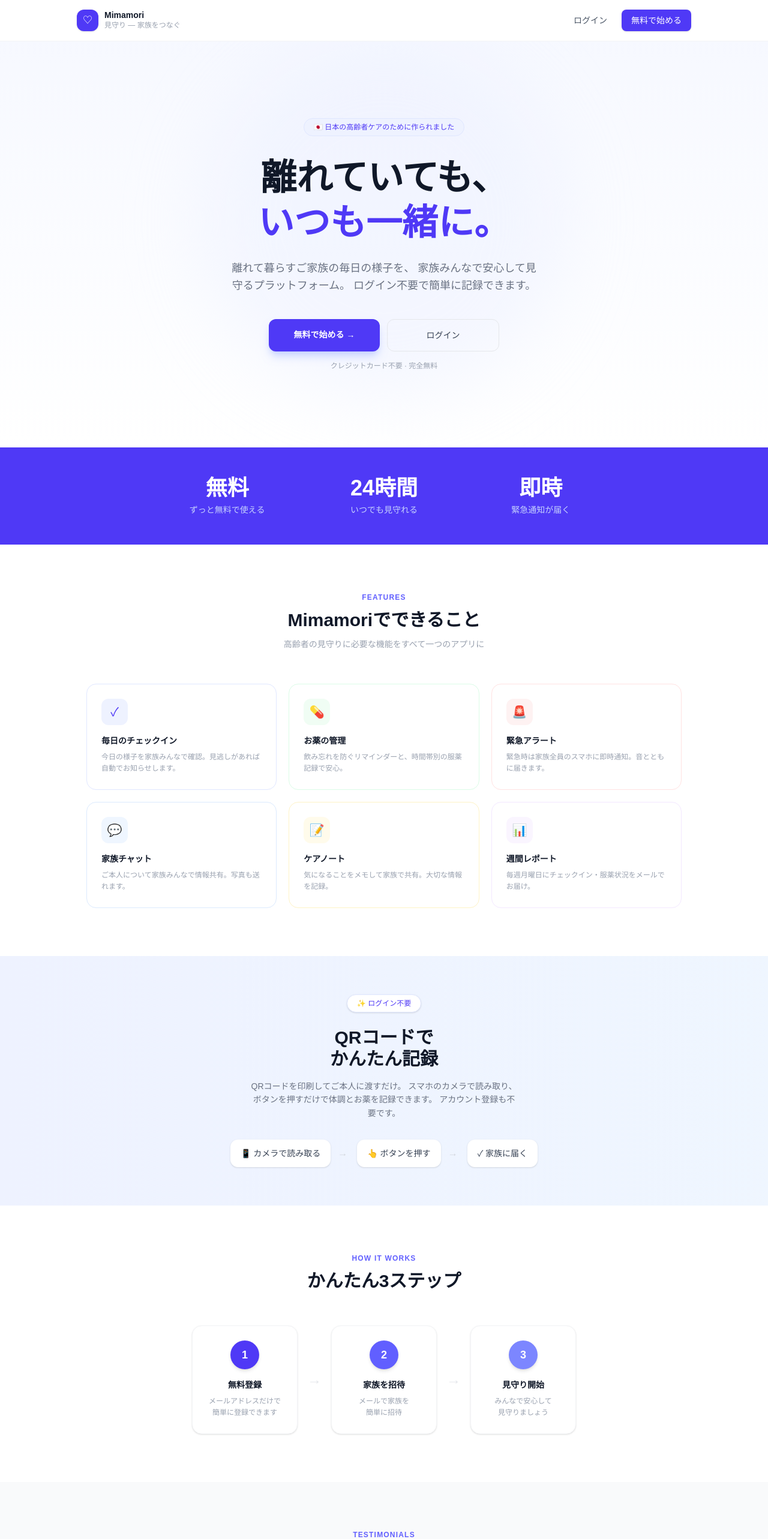
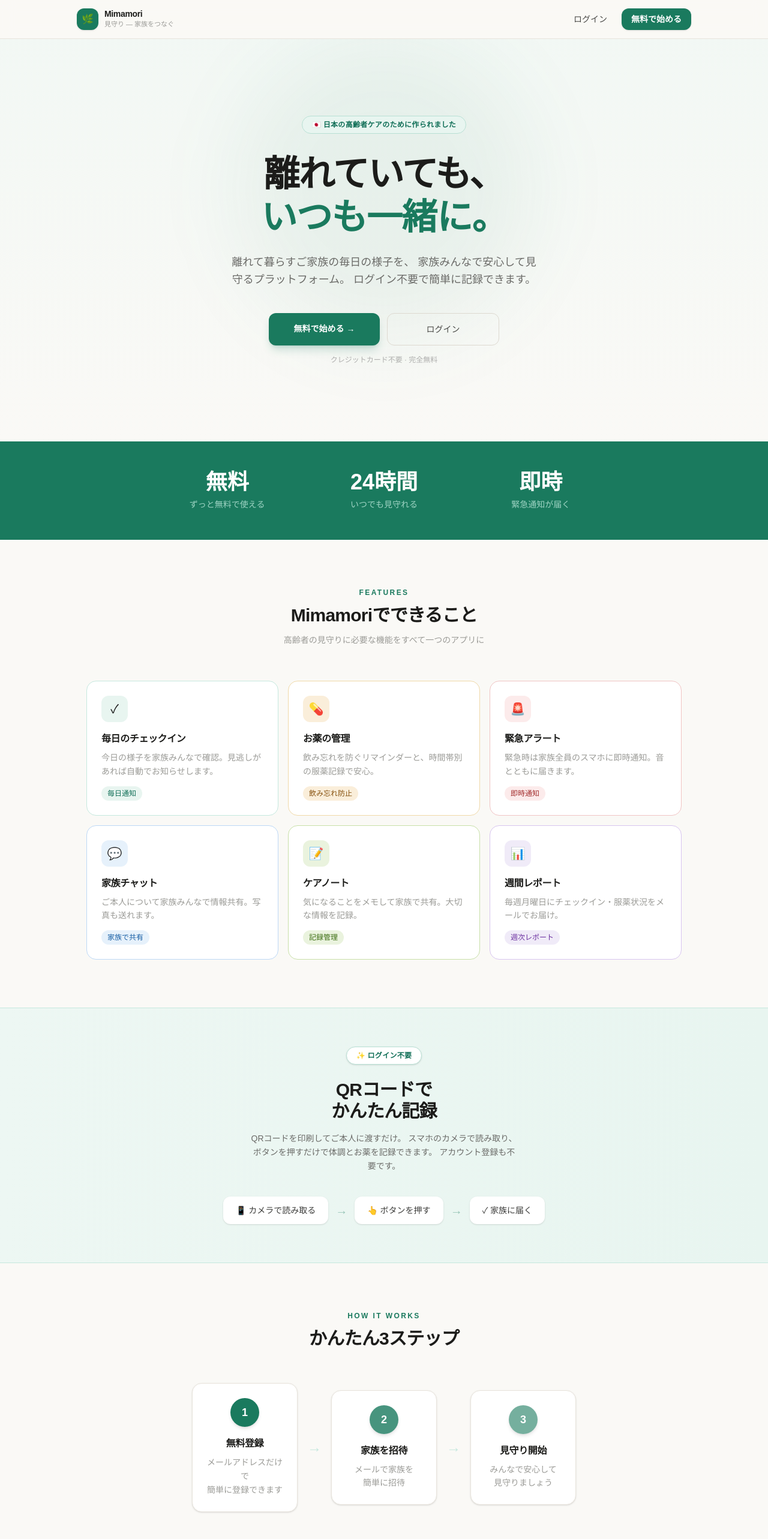
Before and after one commit to Sahajewel/mimamori, a Next.js app: page / in a window 1280 px wide. Shown: the top 2566 px of the page at 60% size. Built offline with nearby package versions, Linux system fonts and the light colour scheme.

Commit message:
feat: beautiful landing page redesign 1

```diff
--- a/src/app/page.tsx
+++ b/src/app/page.tsx
@@ -3,19 +3,19 @@ import { FeedbackSection } from "./components/FeedbackSection";
 
 export default function HomePage() {
   return (
-    <div className="min-h-screen flex flex-col bg-white overflow-x-hidden">
+    <div className="min-h-screen flex flex-col bg-[#FAF9F6] overflow-x-hidden">
       {/* Navbar */}
-      <nav className="sticky top-0 z-50 bg-white/80 backdrop-blur-md border-b border-gray-100 px-4 md:px-8 py-4">
+      <nav className="sticky top-0 z-50 bg-[#FAF9F6]/90 backdrop-blur-md border-b border-[#E8E4DC] px-4 md:px-8 py-3.5">
         <div className="max-w-5xl mx-auto flex items-center justify-between">
           <div className="flex items-center gap-2.5">
-            <div className="w-9 h-9 rounded-xl bg-indigo-600 flex items-center justify-center shadow-sm">
-              <span className="text-white text-base">♡</span>
+            <div className="w-9 h-9 rounded-xl bg-[#1A7A5E] flex items-center justify-center shadow-sm">
+              <span className="text-white text-base">🌿</span>
             </div>
             <div>
-              <p className="font-semibold text-gray-900 text-sm leading-none">
+              <p className="font-semibold text-[#1C1C1A] text-sm leading-none tracking-tight">
                 Mimamori
               </p>
-              <p className="text-xs text-gray-400 mt-0.5 hidden sm:block">
+              <p className="text-[11px] text-[#9B9B97] mt-0.5 hidden sm:block">
                 見守り — 家族をつなぐ
               </p>
             </div>
@@ -23,13 +23,13 @@ export default function HomePage() {
           <div className="flex items-center gap-2">
             <Link
               href="/login"
-              className="px-4 py-2 text-sm font-medium text-gray-600 hover:text-gray-900 transition-colors"
+              className="px-4 py-2 text-sm font-medium text-[#4A4A47] hover:text-[#1C1C1A] transition-colors rounded-lg hover:bg-[#F0EDE6]"
             >
               ログイン
             </Link>
             <Link
               href="/register"
-              className="px-4 py-2 text-sm font-medium bg-indigo-600 text-white rounded-lg hover:bg-indigo-700 transition-colors shadow-sm"
+              className="px-4 py-2 text-sm font-semibold bg-[#1A7A5E] text-white rounded-xl hover:bg-[#155F49] active:scale-95 transition-all shadow-sm"
             >
               無料で始める
             </Link>
@@ -39,20 +39,19 @@ export default function HomePage() {
 
       {/* Hero */}
       <section className="relative flex flex-col items-center text-center px-4 py-20 md:py-32 overflow-hidden">
-        {/* Background decoration */}
-        <div className="absolute inset-0 bg-gradient-to-b from-indigo-50/50 to-white pointer-events-none" />
-        <div className="absolute top-0 left-1/2 -translate-x-1/2 w-[600px] h-[600px] bg-indigo-100/30 rounded-full blur-3xl pointer-events-none" />
+        <div className="absolute inset-0 bg-gradient-to-b from-[#EDF7F3]/60 to-[#FAF9F6] pointer-events-none" />
+        <div className="absolute top-0 left-1/2 -translate-x-1/2 w-[500px] h-[500px] bg-[#1A7A5E]/6 rounded-full blur-3xl pointer-events-none" />
 
-        <div className="relative z-10">
-          <span className="inline-flex items-center gap-1.5 bg-indigo-50 border border-indigo-100 text-indigo-600 text-xs font-medium px-4 py-1.5 rounded-full mb-8">
+        <div className="relative z-10 w-full max-w-2xl mx-auto">
+          <span className="inline-flex items-center gap-1.5 bg-[#E8F5F0] border border-[#B8E0D4] text-[#0F6E56] text-xs font-semibold px-4 py-1.5 rounded-full mb-8 tracking-wide">
             🇯🇵 日本の高齢者ケアのために作られました
           </span>
-          <h1 className="text-4xl sm:text-5xl md:text-6xl font-semibold text-gray-900 leading-tight mb-6">
+          <h1 className="text-4xl sm:text-5xl md:text-6xl font-semibold text-[#1C1C1A] leading-[1.2] mb-6 tracking-tight">
             離れていても、
             <br />
-            <span className="text-indigo-600">いつも一緒に。</span>
+            <span className="text-[#1A7A5E]">いつも一緒に。</span>
           </h1>
-          <p className="text-base md:text-lg text-gray-500 max-w-lg leading-relaxed mb-10">
+          <p className="text-base md:text-lg text-[#6B6B68] max-w-lg mx-auto leading-relaxed mb-10">
             離れて暮らすご家族の毎日の様子を、
             家族みんなで安心して見守るプラットフォーム。
             ログイン不要で簡単に記録できます。
@@ -60,25 +59,25 @@ export default function HomePage() {
           <div className="flex flex-col sm:flex-row gap-3 justify-center w-full max-w-sm mx-auto">
             <Link
               href="/register"
-              className="flex-1 px-8 py-4 bg-indigo-600 text-white text-sm font-semibold rounded-xl hover:bg-indigo-700 transition-all shadow-lg shadow-indigo-200 text-center"
+              className="flex-1 px-8 py-4 bg-[#1A7A5E] text-white text-sm font-semibold rounded-xl hover:bg-[#155F49] active:scale-95 transition-all shadow-lg shadow-[#1A7A5E]/20 text-center"
             >
               無料で始める →
             </Link>
             <Link
               href="/login"
-              className="flex-1 px-8 py-4 border border-gray-200 text-gray-700 text-sm font-medium rounded-xl hover:bg-gray-50 transition-colors text-center"
+              className="flex-1 px-8 py-4 border border-[#DDD9D0] text-[#4A4A47] text-sm font-medium rounded-xl hover:bg-[#F0EDE6] active:scale-95 transition-all text-center"
             >
               ログイン
             </Link>
           </div>
-          <p className="text-xs text-gray-400 mt-4">
+          <p className="text-xs text-[#AEAEAD] mt-4">
             クレジットカード不要 · 完全無料
           </p>
         </div>
       </section>
 
       {/* Stats */}
-      <section className="bg-indigo-600 px-4 py-12">
+      <section className="bg-[#1A7A5E] px-4 py-12">
         <div className="max-w-3xl mx-auto grid grid-cols-3 gap-4 text-center">
           {[
             { value: "無料", label: "ずっと無料で使える" },
@@ -89,7 +88,7 @@ export default function HomePage() {
               <p className="text-2xl md:text-4xl font-bold text-white">
                 {s.value}
               </p>
-              <p className="text-xs md:text-sm text-indigo-200 mt-1.5">
+              <p className="text-xs md:text-sm text-[#9FD4C4] mt-1.5 leading-relaxed">
                 {s.label}
               </p>
             </div>
@@ -100,110 +99,131 @@ export default function HomePage() {
       {/* Features */}
       <section className="px-4 py-20 max-w-5xl mx-auto w-full">
         <div className="text-center mb-14">
-          <p className="text-xs font-semibold text-indigo-500 tracking-widest uppercase mb-3">
+          <p className="text-xs font-bold text-[#1A7A5E] tracking-[0.2em] uppercase mb-3">
             Features
           </p>
-          <h2 className="text-2xl md:text-3xl font-semibold text-gray-900 mb-3">
+          <h2 className="text-2xl md:text-3xl font-semibold text-[#1C1C1A] mb-3 tracking-tight">
             Mimamoriでできること
           </h2>
-          <p className="text-sm text-gray-400 max-w-md mx-auto">
+          <p className="text-sm text-[#9B9B97] max-w-md mx-auto leading-relaxed">
             高齢者の見守りに必要な機能をすべて一つのアプリに
           </p>
         </div>
-        <div className="grid grid-cols-1 sm:grid-cols-2 md:grid-cols-3 gap-5">
+        <div className="grid grid-cols-1 sm:grid-cols-2 md:grid-cols-3 gap-4">
           {[
             {
               icon: "✓",
-              bg: "bg-indigo-50",
-              color: "text-indigo-600",
-              border: "border-indigo-100",
+              bg: "bg-[#E8F5F0]",
+              color: "text-[#0F6E56]",
+              border: "border-[#C5E8DE]",
+              tag: "毎日通知",
+              tagBg: "bg-[#E8F5F0] text-[#0F6E56]",
               title: "毎日のチェックイン",
               desc: "今日の様子を家族みんなで確認。見逃しがあれば自動でお知らせします。",
             },
             {
               icon: "💊",
-              bg: "bg-green-50",
-              color: "text-green-600",
-              border: "border-green-100",
+              bg: "bg-[#FAEEDA]",
+              color: "text-[#854F0B]",
+              border: "border-[#F0D9A8]",
+              tag: "飲み忘れ防止",
+              tagBg: "bg-[#FAEEDA] text-[#854F0B]",
               title: "お薬の管理",
               desc: "飲み忘れを防ぐリマインダーと、時間帯別の服薬記録で安心。",
             },
             {
               icon: "🚨",
-              bg: "bg-red-50",
-              color: "text-red-500",
-              border: "border-red-100",
+              bg: "bg-[#FCEBEB]",
+              color: "text-[#A32D2D]",
+              border: "border-[#F0C4C4]",
+              tag: "即時通知",
+              tagBg: "bg-[#FCEBEB] text-[#A32D2D]",
               title: "緊急アラート",
               desc: "緊急時は家族全員のスマホに即時通知。音とともに届きます。",
             },
             {
               icon: "💬",
-              bg: "bg-blue-50",
-              color: "text-blue-600",
-              border: "border-blue-100",
+              bg: "bg-[#E6F1FB]",
+              color: "text-[#185FA5]",
+              border: "border-[#BDD8F5]",
+              tag: "家族で共有",
+              tagBg: "bg-[#E6F1FB] text-[#185FA5]",
               title: "家族チャット",
               desc: "ご本人について家族みんなで情報共有。写真も送れます。",
             },
             {
               icon: "📝",
-              bg: "bg-amber-50",
-              color: "text-amber-600",
-              border: "border-amber-100",
+              bg: "bg-[#EAF3DE]",
+              color: "text-[#3B6D11]",
+              border: "border-[#C8E0A8]",
+              tag: "記録管理",
+              tagBg: "bg-[#EAF3DE] text-[#3B6D11]",
               title: "ケアノート",
               desc: "気になることをメモして家族で共有。大切な情報を記録。",
             },
             {
               icon: "📊",
-              bg: "bg-purple-50",
-              color: "text-purple-600",
-              border: "border-purple-100",
+              bg: "bg-[#F0EBF8]",
+              color: "text-[#6B2FA0]",
+              border: "border-[#D8C5EF]",
+              tag: "週次レポート",
+              tagBg: "bg-[#F0EBF8] text-[#6B2FA0]",
               title: "週間レポート",
               desc: "毎週月曜日にチェックイン・服薬状況をメールでお届け。",
             },
           ].map((f) => (
             <div
               key={f.title}
-              className={`bg-white border ${f.border} rounded-2xl p-6 hover:shadow-md transition-shadow`}
+              className={`bg-white border ${f.border} rounded-2xl p-6 hover:shadow-md hover:-translate-y-0.5 transition-all duration-200 cursor-default`}
             >
               <div
-                className={`w-11 h-11 ${f.bg} rounded-xl flex items-center justify-center mb-4 ${f.color} text-xl`}
+                className={`w-11 h-11 ${f.bg} rounded-xl flex items-center justify-center mb-4 text-xl`}
               >
                 {f.icon}
               </div>
-              <p className="text-sm font-semibold text-gray-900 mb-2">
+              <p className="text-base font-semibold text-[#1C1C1A] mb-2 tracking-tight">
                 {f.title}
               </p>
-              <p className="text-xs text-gray-400 leading-relaxed">{f.desc}</p>
+              <p className="text-sm text-[#9B9B97] leading-relaxed mb-3">
+                {f.desc}
+              </p>
+              <span
+                className={`inline-block text-xs font-medium px-2.5 py-1 rounded-full ${f.tagBg}`}
+              >
+                {f.tag}
+              </span>
             </div>
           ))}
         </div>
       </section>
 
       {/* QR Feature */}
-      <section className="bg-gradient-to-r from-indigo-50 to-blue-50 px-4 py-16">
+      <section className="bg-gradient-to-r from-[#EDF7F3] to-[#E8F5F0] px-4 py-16 border-y border-[#C5E8DE]">
         <div className="max-w-3xl mx-auto text-center">
-          <span className="inline-flex items-center bg-white border border-indigo-100 text-indigo-600 text-xs font-medium px-4 py-1.5 rounded-full mb-6 shadow-sm">
+          <span className="inline-flex items-center bg-white border border-[#B8E0D4] text-[#0F6E56] text-xs font-semibold px-4 py-1.5 rounded-full mb-6 shadow-sm tracking-wide">
             ✨ ログイン不要
           </span>
-          <h2 className="text-2xl md:text-3xl font-semibold text-gray-900 mb-4">
+          <h2 className="text-2xl md:text-3xl font-semibold text-[#1C1C1A] mb-4 tracking-tight">
             QRコードで
             <br />
             かんたん記録
           </h2>
-          <p className="text-sm text-gray-500 max-w-md mx-auto mb-8 leading-relaxed">
+          <p className="text-sm text-[#6B6B68] max-w-md mx-auto mb-10 leading-relaxed">
             QRコードを印刷してご本人に渡すだけ。
             スマホのカメラで読み取り、ボタンを押すだけで体調とお薬を記録できます。
             アカウント登録も不要です。
           </p>
-          <div className="flex flex-col sm:flex-row gap-4 justify-center items-center">
+          <div className="flex flex-col sm:flex-row gap-3 justify-center items-center">
             {["📱 カメラで読み取る", "👆 ボタンを押す", "✓ 家族に届く"].map(
               (s, i) => (
                 <div key={s} className="flex items-center gap-3">
-                  <div className="bg-white rounded-xl px-4 py-3 shadow-sm border border-white text-sm font-medium text-gray-700">
+                  <div className="bg-white rounded-xl px-5 py-3 shadow-sm border border-white/80 text-sm font-medium text-[#3C3C3A]">
                     {s}
                   </div>
                   {i < 2 && (
-                    <span className="text-gray-300 hidden sm:block">→</span>
+                    <span className="text-[#1A7A5E]/40 text-xl hidden sm:block flex-shrink-0">
+                      →
+                    </span>
                   )}
                 </div>
               ),
@@ -216,53 +236,53 @@ export default function HomePage() {
       <section className="px-4 py-20">
         <div className="max-w-3xl mx-auto">
           <div className="text-center mb-14">
-            <p className="text-xs font-semibold text-indigo-500 tracking-widest uppercase mb-3">
+            <p className="text-xs font-bold text-[#1A7A5E] tracking-[0.2em] uppercase mb-3">
               How it works
             </p>
-            <h2 className="text-2xl md:text-3xl font-semibold text-gray-900">
+            <h2 className="text-2xl md:text-3xl font-semibold text-[#1C1C1A] tracking-tight">
               かんたん3ステップ
             </h2>
           </div>
-          <div className="flex flex-col sm:flex-row items-center justify-center gap-4">
+          <div className="flex flex-col sm:flex-row items-stretch justify-center gap-4">
             {[
               {
                 num: "1",
                 title: "無料登録",
                 desc: "メールアドレスだけで\n簡単に登録できます",
-                color: "bg-indigo-600",
+                color: "bg-[#1A7A5E]",
               },
               {
                 num: "2",
                 title: "家族を招待",
                 desc: "メールで家族を\n簡単に招待",
-                color: "bg-indigo-500",
+                color: "bg-[#1A7A5E]/80",
               },
               {
                 num: "3",
                 title: "見守り開始",
                 desc: "みんなで安心して\n見守りましょう",
-                color: "bg-indigo-400",
+                color: "bg-[#1A7A5E]/60",
               },
             ].map((s, i) => (
               <div
                 key={s.num}
                 className="flex items-center gap-4 w-full sm:w-auto"
               >
-                <div className="flex-1 sm:w-44 bg-white border border-gray-100 rounded-2xl p-6 text-center shadow-sm hover:shadow-md transition-shadow">
+                <div className="flex-1 sm:w-44 bg-white border border-[#E8E4DC] rounded-2xl p-6 text-center shadow-sm hover:shadow-md hover:-translate-y-0.5 transition-all duration-200">
                   <div
                     className={`w-12 h-12 ${s.color} text-white rounded-full flex items-center justify-center text-lg font-bold mx-auto mb-4 shadow-md`}
                   >
                     {s.num}
                   </div>
-                  <p className="text-sm font-semibold text-gray-900 mb-2">
+                  <p className="text-base font-semibold text-[#1C1C1A] mb-2 tracking-tight">
                     {s.title}
                   </p>
-                  <p className="text-xs text-gray-400 leading-relaxed whitespace-pre-line">
+                  <p className="text-sm text-[#9B9B97] leading-relaxed whitespace-pre-line">
                     {s.desc}
                   </p>
                 </div>
                 {i < 2 && (
-                  <span className="text-2xl text-gray-200 hidden sm:block flex-shrink-0">
+                  <span className="text-2xl text-[#C5E8DE] hidden sm:block flex-shrink-0">
                     →
                   </span>
                 )}
@@ -273,50 +293,57 @@ export default function HomePage() {
       </section>
 
       {/* Testimonials */}
-      <section className="bg-gray-50 px-4 py-20">
+      <section className="bg-[#F5F3EE] px-4 py-20 border-y border-[#E8E4DC]">
         <div className="max-w-3xl mx-auto">
           <div className="text-center mb-12">
-            <p className="text-xs font-semibold text-indigo-500 tracking-widest uppercase mb-3">
+            <p className="text-xs font-bold text-[#1A7A5E] tracking-[0.2em] uppercase mb-3">
               Testimonials
             </p>
-            <h2 className="text-2xl md:text-3xl font-semibold text-gray-900">
+            <h2 className="text-2xl md:text-3xl font-semibold text-[#1C1C1A] tracking-tight">
               ご家族の声
             </h2>
           </div>
-          <div className="grid grid-cols-1 sm:grid-cols-2 gap-5">
+          <div className="grid grid-cols-1 sm:grid-cols-2 gap-4">
             {[
               {
                 text: "母が一人暮らしで心配でしたが、毎日チェックインが届くので安心できるようになりました。家族みんなで見守れるのが良いです。",
                 author: "東京在住、40代 息子",
-                bg: "bg-white",
+                initial: "息",
               },
               {
                 text: "お薬の飲み忘れが減りました。通知が来るので家族みんなで確認できます。QRコードで母も簡単に使えています。",
                 author: "大阪在住、50代 娘",
-                bg: "bg-white",
+                initial: "娘",
               },
               {
                 text: "緊急ボタンがあるので、何かあった時にすぐ家族に知らせられます。遠くに住んでいても安心です。",
                 author: "福岡在住、60代 夫",
-                bg: "bg-white",
+                initial: "夫",
               },
               {
                 text: "ケアノートで病院の記録も共有できます。離れた家族みんなが同じ情報を持てるのでとても助かっています。",
                 author: "名古屋在住、30代 息子",
-                bg: "bg-white",
+                initial: "息",
               },
             ].map((t) => (
               <div
                 key={t.author}
-                className={`${t.bg} border border-gray-100 rounded-2xl p-6 shadow-sm`}
+                className="bg-white border border-[#E8E4DC] rounded-2xl p-6 shadow-sm hover:shadow-md transition-shadow duration-200"
               >
-                <p className="text-xs text-yellow-400 mb-3">⭐⭐⭐⭐⭐</p>
-                <p className="text-sm text-gray-700 leading-relaxed mb-4">
+                <p className="text-sm text-[#DAA520] mb-3 tracking-wider">
+                  ⭐⭐⭐⭐⭐
+                </p>
+                <p className="text-sm text-[#3C3C3A] leading-relaxed mb-5">
                   {t.text}
                 </p>
-                <p className="text-xs text-gray-400 font-medium">
-                  — {t.author}
-                </p>
+                <div className="flex items-center gap-2.5">
+                  <div className="w-8 h-8 rounded-full bg-[#E8F5F0] flex items-center justify-center text-xs font-semibold text-[#0F6E56]">
+                    {t.initial}
+                  </div>
+                  <p className="text-xs text-[#9B9B97] font-medium">
+                    — {t.author}
+                  </p>
+                </div>
               </div>
             ))}
           </div>
@@ -327,51 +354,55 @@ export default function HomePage() {
       <FeedbackSection />
 
       {/* CTA */}
-      <section className="relative text-center px-4 py-20 bg-indigo-600 overflow-hidden">
-        <div className="absolute inset-0 bg-gradient-to-br from-indigo-600 to-indigo-800 pointer-events-none" />
-        <div className="absolute top-0 right-0 w-64 h-64 bg-indigo-500/30 rounded-full blur-3xl pointer-events-none" />
-        <div className="absolute bottom-0 left-0 w-64 h-64 bg-indigo-700/30 rounded-full blur-3xl pointer-events-none" />
-        <div className="relative z-10">
-          <p className="text-3xl md:text-4xl font-semibold text-white mb-3">
+      <section className="relative text-center px-4 py-24 bg-[#1A7A5E] overflow-hidden">
+        <div className="absolute top-0 right-0 w-72 h-72 bg-white/5 rounded-full blur-3xl pointer-events-none" />
+        <div className="absolute bottom-0 left-0 w-72 h-72 bg-black/10 rounded-full blur-3xl pointer-events-none" />
+        <div className="relative z-10 max-w-xl mx-auto">
+          <p className="text-3xl md:text-4xl font-semibold text-white mb-3 leading-tight tracking-tight">
             今日から始めてみませんか？
           </p>
-          <p className="text-sm text-indigo-200 mb-10 max-w-md mx-auto">
+          <p className="text-sm text-[#9FD4C4] mb-10 max-w-md mx-auto leading-relaxed">
             登録は無料。クレジットカードも不要。
             大切なご家族を、みんなで見守りましょう。
           </p>
           <Link
             href="/register"
-            className="inline-block px-10 py-4 bg-white text-indigo-600 text-sm font-semibold rounded-xl hover:bg-indigo-50 transition-colors shadow-xl"
+            className="inline-block px-10 py-4 bg-white text-[#1A7A5E] text-sm font-semibold rounded-xl hover:bg-[#F0FDF8] active:scale-95 transition-all shadow-xl"
           >
             無料で始める →
           </Link>
+          <p className="text-xs text-[#9FD4C4]/60 mt-4">
+            クレジットカード不要 · いつでもキャンセル可
+          </p>
         </div>
       </section>
 
       {/* Footer */}
-      <footer className="border-t border-gray-100 px-4 py-8 bg-white">
+      <footer className="border-t border-[#E8E4DC] px-4 py-8 bg-[#FAF9F6]">
         <div className="max-w-5xl mx-auto flex flex-col sm:flex-row items-center justify-between gap-4">
           <div className="flex items-center gap-2">
-            <div className="w-8 h-8 rounded-lg bg-indigo-600 flex items-center justify-center">
-              <span className="text-white text-xs">♡</span>
+            <div className="w-8 h-8 rounded-lg bg-[#1A7A5E] flex items-center justify-center">
+              <span className="text-white text-xs">🌿</span>
             </div>
-            <p className="text-sm font-semibold text-gray-900">Mimamori</p>
+            <p className="text-sm font-semibold text-[#1C1C1A]">Mimamori</p>
           </div>
-          <p className="text-xs text-gray-400">Developed by Saha Jewel Kumar</p>
-          <div className="flex gap-6">
+          <p className="text-xs text-[#AEAEAD]">
+            Developed by Saha Jewel Kumar
+          </p>
+          <div className="flex flex-wrap justify-center gap-4 md:gap-6">
             <Link
               href="/privacy"
-              className="text-xs text-gray-400 hover:text-gray-600 transition-colors"
+              className="text-xs text-[#9B9B97] hover:text-[#1C1C1A] transition-colors"
             >
               プライバシーポリシー
             </Link>
             <Link
               href="/terms"
-              className="text-xs text-gray-400 hover:text-gray-600 transition-colors"
+              className="text-xs text-[#9B9B97] hover:text-[#1C1C1A] transition-colors"
             >
               利用規約
             </Link>
-            <p className="text-xs text-gray-400">© 2026 Mimamori</p>
+            <p className="text-xs text-[#AEAEAD]">© 2026 Mimamori</p>
           </div>
         </div>
       </footer>
```
